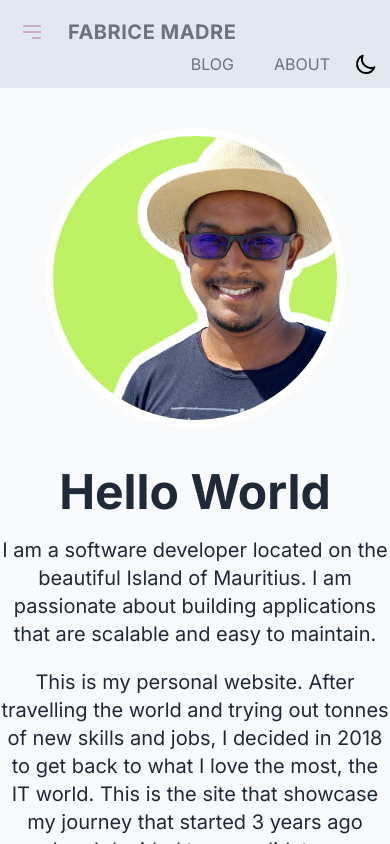
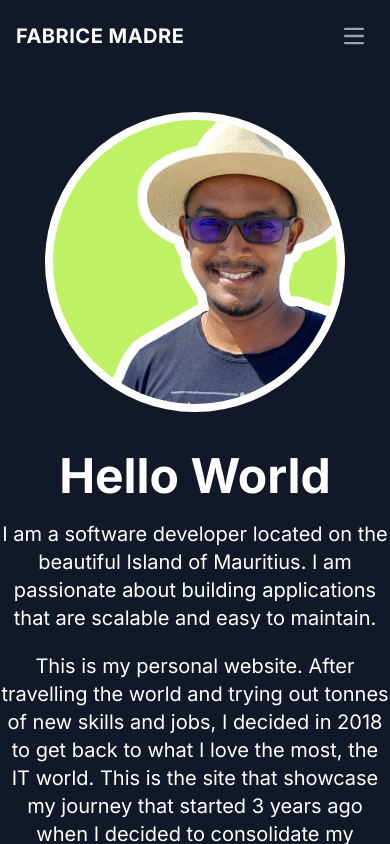
Before and after one commit to xeonnux/my-profile, a Next.js app: page / in a window 390 px wide. Shown: the top 844 px of the page. Built offline with nearby package versions, Linux system fonts and the light colour scheme.

Commit message:
navbar/footer changes & images

```diff
--- a/src/app/layout.js
+++ b/src/app/layout.js
@@ -1,6 +1,7 @@
 import { Inter } from 'next/font/google'
 import './globals.css'
 import Navbar from "./../components/Navbar";
+import Footer from "./../components/Footer";
 import { SpeedInsights } from "@vercel/speed-insights/next"
 
 const inter = Inter({ subsets: ['latin'] })
@@ -18,6 +19,7 @@ export default function RootLayout({ children }) {
       <body className={inter.className}>
         <Navbar />
         {children}
+        <Footer />
         <SpeedInsights />
       </body>
     </html>
--- a/src/app/page.js
+++ b/src/app/page.js
@@ -4,7 +4,7 @@ import Container from "./../components/Container";
 
 export default function Home() {
   return (
-    <div className="w-full min-h-screen dark:bg-gray-900 bg-gray-50">
+    <div className="w-full min-h-[90vh] dark:bg-gray-900 bg-gray-50">
       <div className="flex flex-col items-center justify-center w-full">
         <Container>
           <Avatar image={photo} />
--- /dev/null
+++ b/src/components/Footer/index.js
@@ -0,0 +1,37 @@
+"use client";
+import Link from "next/link";
+
+const index = () => {
+  return (
+    <>
+      <div className="p-2 mr-4 text-gray-500 rounded-full min-h-32 dark:text-white">
+        <span className="px-4 py-2 mr-2 text-gray-500 uppercase dark:text-white">
+          {'(c) '}copyrigth reserved
+        </span>
+        {/* <Link href="/credits">
+          <span className="px-4 py-2 mr-2 text-gray-500 uppercase dark:text-white">
+            Credits
+          </span>
+        </Link>
+
+        <Link href="/">
+          <span className="px-4 py-2 mr-2 text-gray-500 uppercase dark:text-white">
+            Home
+          </span>
+        </Link>
+        <Link href="/blog">
+          <span className="px-4 py-2 mr-2 text-gray-500 uppercase dark:text-white">
+            Blog
+          </span>
+        </Link>
+        <Link href="/about">
+          <span className="px-4 py-2 mr-2 text-gray-500 uppercase dark:text-white">
+            About
+          </span>
+        </Link> */}
+      </div>
+    </>
+  );
+};
+
+export default index;
--- a/src/components/Navbar/index.js
+++ b/src/components/Navbar/index.js
@@ -5,7 +5,52 @@ import ThemeToggler from "./themeToggler";
 function Navbar() {
   return (
     <>
-      <nav className="flex flex-wrap items-center p-3 bg-slate-200 dark:bg-gray-900 ">
+      <nav class="bg-white border-gray-200 dark:bg-gray-900">
+        <div class="max-w-screen-xl flex flex-wrap items-center justify-between mx-auto p-4">
+          <Link href="/">
+            <span className="text-xl font-bold tracking-wide text-gray-500 uppercase dark:text-white">
+              Fabrice Madre
+            </span>
+          </Link>
+          <button
+            data-collapse-toggle="navbar-default"
+            type="button"
+            class="inline-flex items-center p-2 w-10 h-10 justify-center text-sm text-gray-500 rounded-lg md:hidden hover:bg-gray-100 focus:outline-none focus:ring-2 focus:ring-gray-200 dark:text-gray-400 dark:hover:bg-gray-700 dark:focus:ring-gray-600"
+            aria-controls="navbar-default"
+            aria-expanded="false"
+          >
+            <span class="sr-only">Open main menu</span>
+            <svg
+              class="w-5 h-5"
+              aria-hidden="true"
+              xmlns="http://www.w3.org/2000/svg"
+              fill="none"
+              viewBox="0 0 17 14"
+            >
+              <path
+                stroke="currentColor"
+                stroke-linecap="round"
+                stroke-linejoin="round"
+                stroke-width="2"
+                d="M1 1h15M1 7h15M1 13h15"
+              />
+            </svg>
+          </button>
+          <div class="hidden w-full md:block md:w-auto" id="navbar-default">
+            <ul class="font-medium flex flex-col p-4 md:p-0 mt-4 border border-gray-100 rounded-lg bg-gray-50 md:flex-row md:space-x-8 rtl:space-x-reverse md:mt-0 md:border-0 md:bg-white dark:bg-gray-800 md:dark:bg-gray-900 dark:border-gray-700">
+              <li>
+                <Link href="/blog">
+                  <span className="px-4 py-2 mr-2 text-gray-500 uppercase dark:text-white">
+                    My Blog
+                  </span>
+                </Link>
+              </li>
+            </ul>
+          </div>
+        </div>
+      </nav>
+
+      {/* <nav className="flex flex-wrap items-center p-3 bg-slate-200 dark:bg-gray-900 ">
         <div className="p-2 mr-4 text-gray-500 rounded-full dark:text-white">
           <svg
             className="w-6 h-6"
@@ -39,7 +84,7 @@ function Navbar() {
           </Link>
         </div>
         <ThemeToggler />
-      </nav>
+      </nav> */}
     </>
   );
 }
--- a/src/posts/2021-the-bootcamp-adventure.mdx
+++ b/src/posts/2021-the-bootcamp-adventure.mdx
@@ -2,7 +2,7 @@
 title: 'Coding Bootcamp Chronicles: Navigating New Horizons'
 date: '2021-12-25'
 description: 'Let’s journey back to 2021—the year that altered the course of my professional trajectory. It was the year of the Le Wagon web development bootcamp, an immersive experience that ...'
-image: 'https://plus.unsplash.com/premium_photo-1700984292461-fa2d83c28c6b?q=80&w=3086&auto=format&fit=crop&ixlib=rb-4.0.3&ixid=M3wxMjA3fDB8MHxwaG90by1wYWdlfHx8fGVufDB8fHx8fA%3D%3D'
+image: 'https://images.unsplash.com/photo-1531482615713-2afd69097998?q=80&w=2070&auto=format&fit=crop&ixlib=rb-4.0.3&ixid=M3wxMjA3fDB8MHxwaG90by1wYWdlfHx8fGVufDB8fHx8fA%3D%3D'
 ---
 ## Hey fellow coding adventurers,
 
--- a/src/posts/2022-the-year-of-innovation.mdx
+++ b/src/posts/2022-the-year-of-innovation.mdx
@@ -2,7 +2,7 @@
 title: 'Innovating and Teaching: A Year of Growth'
 description: 'Let’s set sail on the adventurous seas of 2022—a year brimming with innovation and growth. As the CTO of a UK-based decentralized VC, my days were a whirlwind of groundbreaking ideas, pushing the boundaries of technological possibilities.'
 date: '2022-12-27'
-image: 'https://plus.unsplash.com/premium_photo-1700984292461-fa2d83c28c6b?q=80&w=3086&auto=format&fit=crop&ixlib=rb-4.0.3&ixid=M3wxMjA3fDB8MHxwaG90by1wYWdlfHx8fGVufDB8fHx8fA%3D%3D'
+image: 'https://images.unsplash.com/photo-1563986768711-b3bde3dc821e?q=80&w=2068&auto=format&fit=crop&ixlib=rb-4.0.3&ixid=M3wxMjA3fDB8MHxwaG90by1wYWdlfHx8fGVufDB8fHx8fA%3D%3D'
 ---
 ## Ahoy, coding pioneers!
 
--- a/src/posts/2023-pioneering-front-end-realms.mdx
+++ b/src/posts/2023-pioneering-front-end-realms.mdx
@@ -2,7 +2,7 @@
 title: 'Frontiers of Code: Crafting Digital Experiences'
 description: 'Welcome to 2023—an exciting chapter in my coding journey. Join me in exploring the frontiers of digital experiences as I embrace the role of a Front-End Developer at Cloudsure Ltd.'
 date: '2022-12-27'
-image: 'https://plus.unsplash.com/premium_photo-1700984292461-fa2d83c28c6b?q=80&w=3086&auto=format&fit=crop&ixlib=rb-4.0.3&ixid=M3wxMjA3fDB8MHxwaG90by1wYWdlfHx8fGVufDB8fHx8fA%3D%3D'
+image: 'https://images.unsplash.com/photo-1573164574230-db1d5e960238?q=80&w=2069&auto=format&fit=crop&ixlib=rb-4.0.3&ixid=M3wxMjA3fDB8MHxwaG90by1wYWdlfHx8fGVufDB8fHx8fA%3D%3D'
 ---
 ## Hey tech trailblazers
 
```
